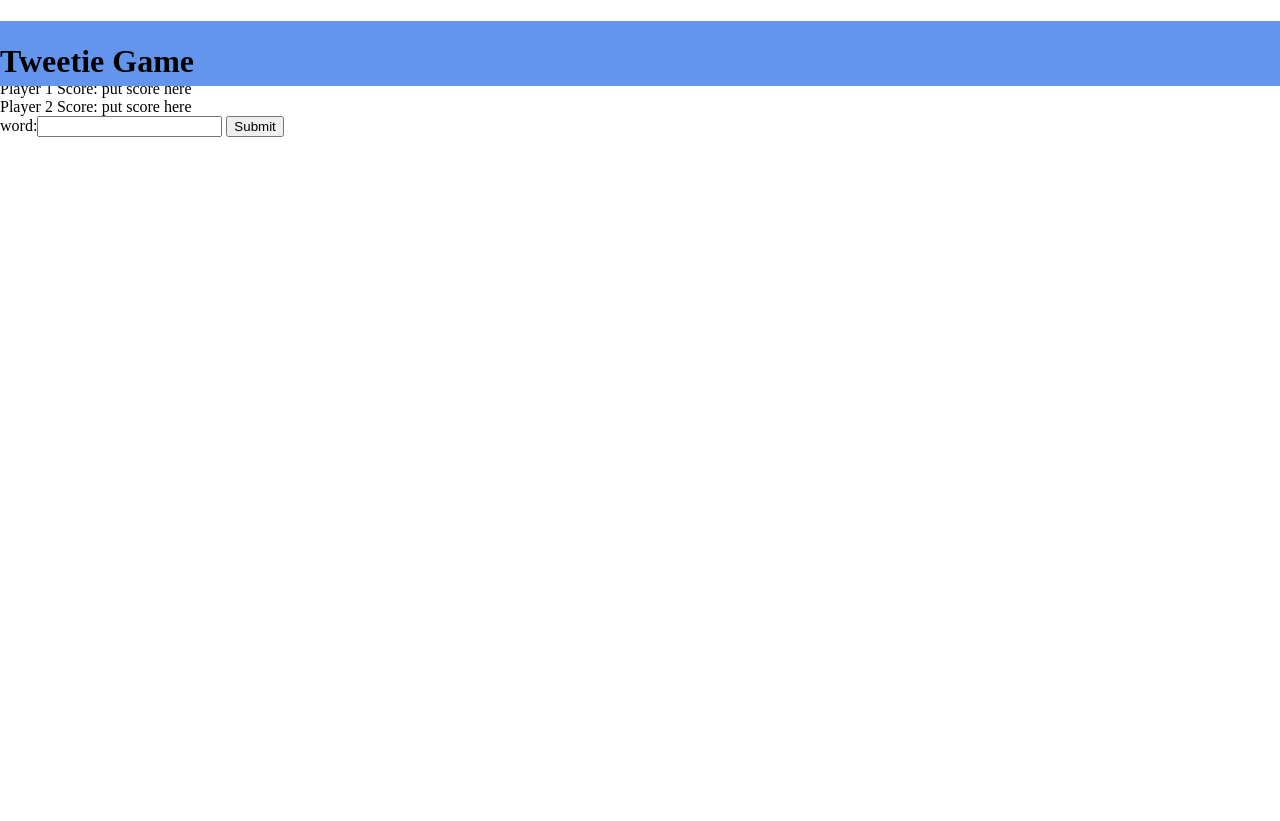
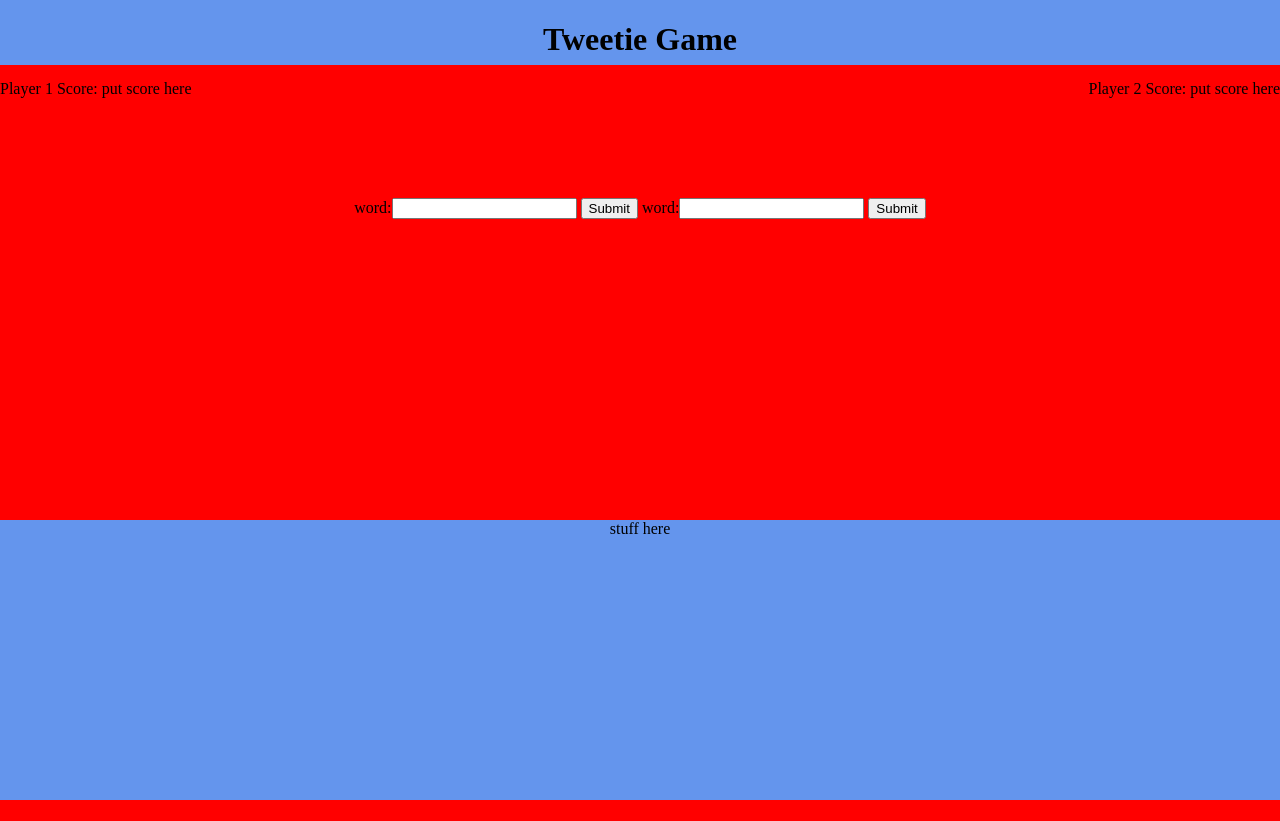
Before and after one commit to traciarms/tweetiegame, a Django app: template tweetiegame/templates/index.html in a window 1280 px wide. After the commit the page ends 800 px from the top, so only its background shows below. Run offline with Django 3.2, Linux system fonts and the light colour scheme; the template is opened without the code that fills it: values that come from a table or form of the project are taken from there, others are empty; some libraries are stand-ins or nearby versions.

Commit message:
css updated

```diff
--- a/tweetiegame/global/site-style.css
+++ b/tweetiegame/global/site-style.css
@@ -2,40 +2,42 @@
     /*border: solid 1px red;*/
 /*}*/
 
-/** {*/
-    /*box-sizing: border-box;*/
-/*}*/
+* {
+    box-sizing: border-box;
+}
 
-/*.title {*/
-    /*text-align: center;*/
-    /*background: cornflowerblue;*/
-    /**/
-/*}*/
+.title {
+    text-align: center;
+    background: cornflowerblue;
 
-/*.player1score {*/
-    /*float: left;*/
-/*}*/
+}
 
-/*.player2score {*/
-    /*float: right;*/
-/*}*/
+.player1score {
+    float: left;
+}
 
-/*footer {*/
-    /*text-align: center;*/
-/*}*/
+.player2score {
+    float: right;
+}
 
-/*div.form*/
-/*{*/
-    /*display: block;*/
-    /*text-align: center;*/
-/*}*/
-/*form*/
-/*{*/
-    /*display: inline-block;*/
-    /*margin-left: auto;*/
-    /*margin-right: auto;*/
-    /*text-align: left;*/
-/*}*/
+footer {
+    text-align: center;
+}
+
+div.form
+{
+    display: block;
+    text-align: center;
+    clear: both;
+    padding-top: 100px;
+}
+form
+{
+    display: inline-block;
+    margin-left: auto;
+    margin-right: auto;
+    text-align: left;
+}
 
 html, body {
     height: 100%;
@@ -52,25 +54,39 @@
     top: 0;
     left: 0;
     width: 100%;
+    text-align: center;
 }
 
 #container {
     background-color: red;
-    width: 600px;
-    height: 40%;
-    position: absolute;
-    left: 50%;
-    margin-left: -300px; /* 50% over, then move back 300px to center... */
-
+    width: 100%;
+    height: 100%;
+    padding-top: 80px;
+    justify-content: center;
+    display: block;
 }
 
 #footer {
     background-color: cornflowerblue;
-    height: 250px;
+    height: 35%;
     position: absolute;
     bottom: 0;
     left: 0;
     width: 100%;
+    text-align: center;
+}
+
+#my-div {
+    position: absolute;
+    height: auto;
+    width: 100%;
+    left: 50%;
+    top: 50%;
+    background: red;
+    transform: translate(-50%, -50%);
+    -webkit-transform: translate(-50%, -50%);
+    -moz-transform: translate(-50%, -50%);
+    -ms-transform: translate(-50%, -50%);
 }
 
 blockquote.twitter-tweet {
--- a/tweetiegame/templates/index.html
+++ b/tweetiegame/templates/index.html
@@ -13,9 +13,8 @@
     <div id="header">
         <h1>Tweetie Game</h1>
     </div>
-    <div class="title">
-        <h1 class="title">Tweetie Game</h1>
-    </div>
+
+    <div id="container">
         <div class="player1score">
             <span>Player 1
                   Score: put score here</span>
@@ -24,13 +23,22 @@
             <span>Player 2
                   Score: put score here</span>
         </div>
-        <div>
+            <div class="form">
                 <form action="" method="post">
                     {% csrf_token %}
-                {{ form }}
+                    {{ giveform }}
                     <input type="submit" value="Submit" />
                 </form>
+                <form action="" method="post">
+                    {% csrf_token %}
+                    {{ guessform }}
+                    <input type="submit" value="Submit" />
+                </form>
+            </div>
+    </div>
 
+    <div id="footer">
+        stuff here
     </div>
 </body>
 </html>
```
Lines whose indentation alone changed are shown as unchanged.
